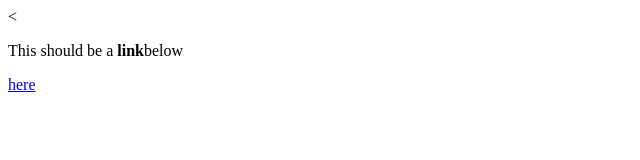
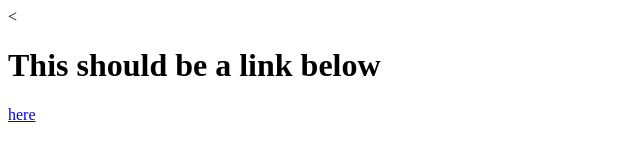
Before and after one commit to CooperSiliato/Assignment1, a plain HTML site: page anchors.html in a window 1280 px wide. Shown: the whole page, without its empty margins (0-640 px from the left). Drawn offline with Linux system fonts and the light colour scheme.

Commit message:
Update anchors.html

```diff
--- a/anchors.html
+++ b/anchors.html
@@ -5,7 +5,7 @@
     <title>anchors test page</title>
   </head>
   <body>
-    <p>This should be a <strong>link</strong>below</p>
+    <h1>This should be a <strong>link </strong>below</h1>
     <p><a href="index.html">here</a>
   </body>
 </html>
```
